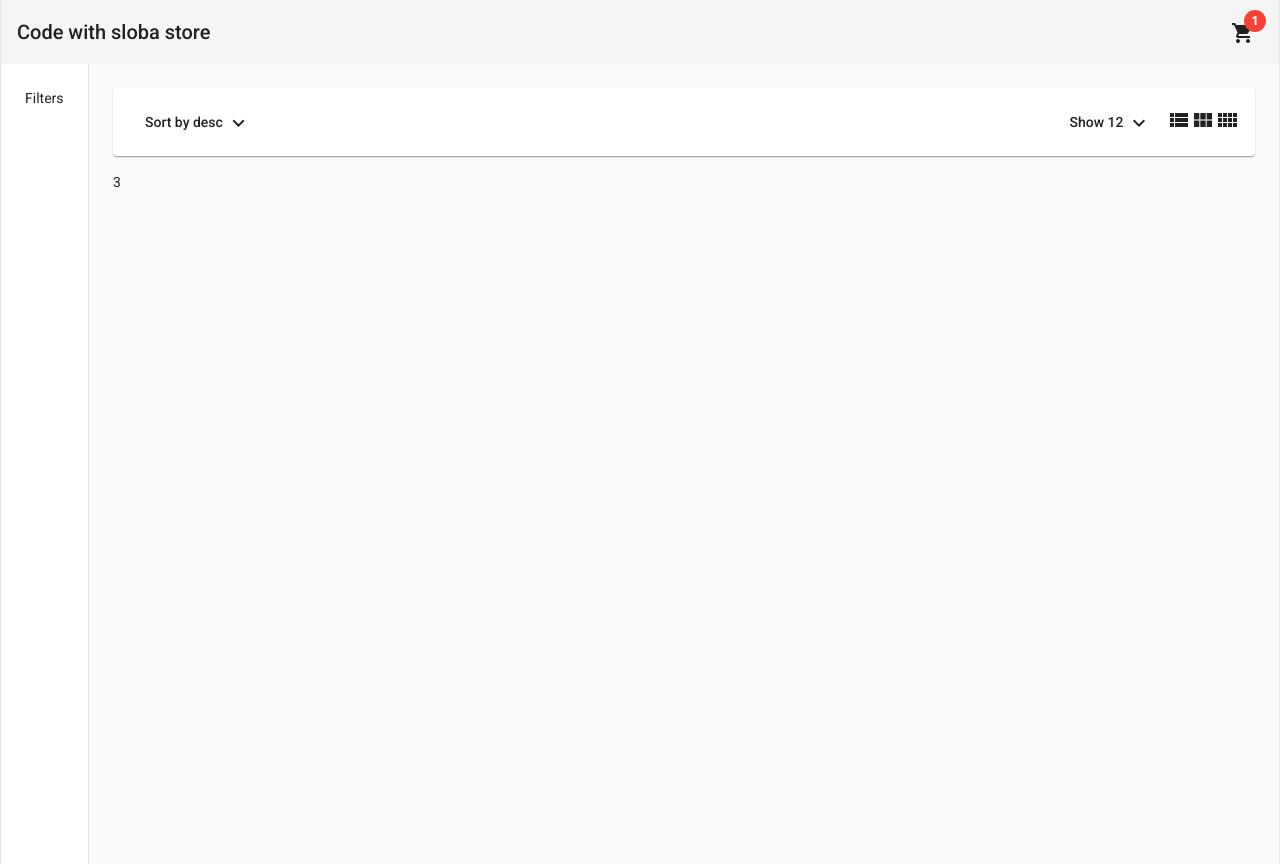
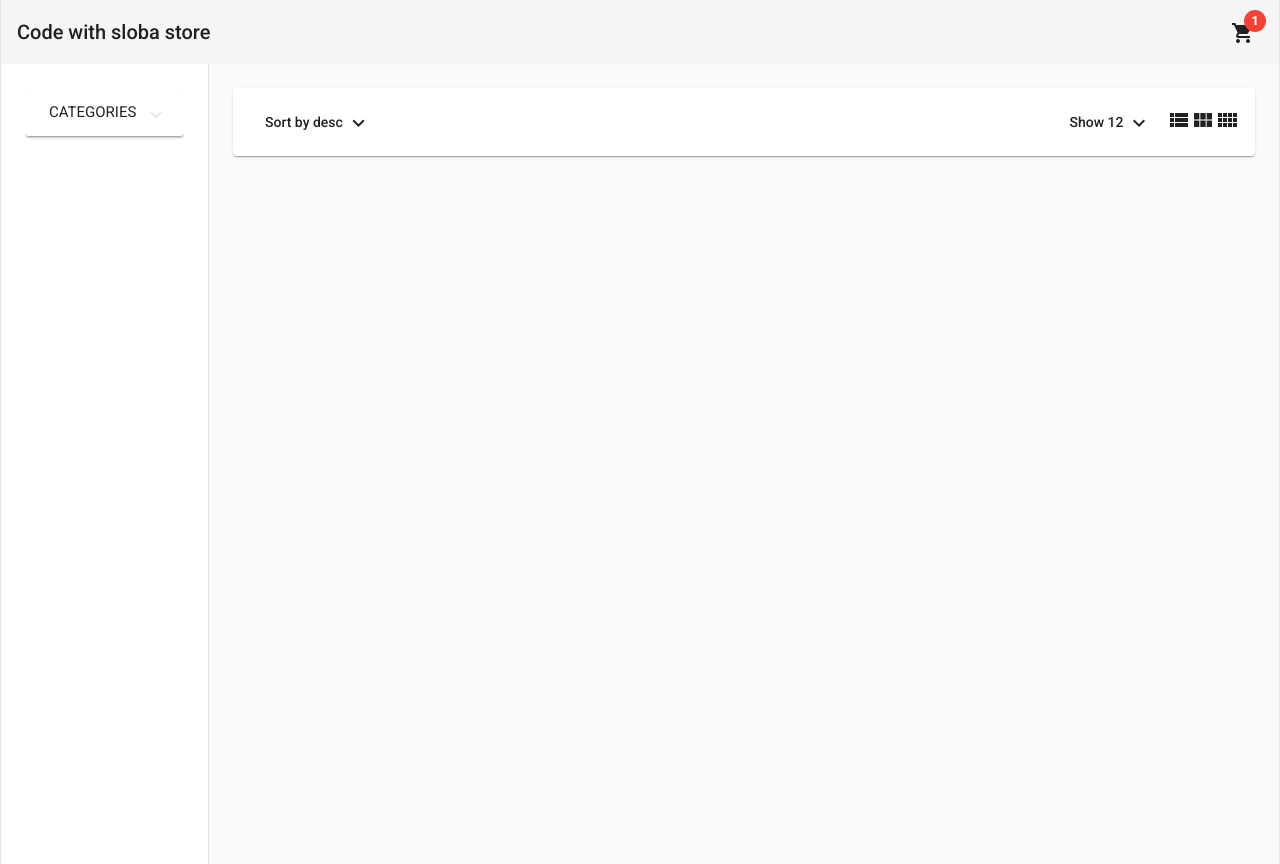
Before and after one commit to kel7774/angular-shop, an Angular app: page /home in a window 1280 px wide. Built offline with nearby package versions, Linux system fonts and the light colour scheme.

Commit message:
create filters as categories

```diff
--- a/src/app/app.module.ts
+++ b/src/app/app.module.ts
@@ -20,13 +20,15 @@
 import { HeaderComponent } from './components/header/header.component';
 import { HomeComponent } from './pages/home/home.component';
 import { ProductsHeaderComponent } from './pages/components/products-header/products-header.component';
+import { FiltersComponent } from './pages/home/components/filters/filters.component';
 
 @NgModule({
   declarations: [
     AppComponent,
     HeaderComponent,
     HomeComponent,
-    ProductsHeaderComponent
+    ProductsHeaderComponent,
+    FiltersComponent
   ],
   imports: [
     BrowserModule,
--- /dev/null
+++ b/src/app/pages/home/components/filters/filters.component.html
@@ -0,0 +1,10 @@
+<mat-expansion-panel *ngIf="categories">
+  <mat-expansion-panel-header>
+    <mat-panel-title>CATEGORIES</mat-panel-title>
+  </mat-expansion-panel-header>
+  <mat-selection-list [multiple]="false">
+    <mat-list-option *ngFor="let category of categories" [value]="category">
+      <button (click)="onShowCategory(category)">{{category}}</button>
+    </mat-list-option>
+  </mat-selection-list>
+</mat-expansion-panel>
--- /dev/null
+++ b/src/app/pages/home/components/filters/filters.component.ts
@@ -0,0 +1,19 @@
+import { Component, EventEmitter, OnInit, Output } from '@angular/core';
+
+@Component({
+  selector: 'app-filters',
+  templateUrl: './filters.component.html'
+})
+export class FiltersComponent implements OnInit {
+  @Output() showCategory = new EventEmitter<string>()
+  categories = ['shoes', 'sports']
+  constructor() { }
+
+  ngOnInit(): void {
+  }
+
+  onShowCategory(category: string): void {
+    this.showCategory.emit(category)
+  }
+
+}
--- a/src/app/pages/home/home.component.html
+++ b/src/app/pages/home/home.component.html
@@ -1,10 +1,10 @@
 <mat-drawer-container [autosize]="true" class="min-h-full max-w-7xl mx-auto border-x">
   <mat-drawer mode="side" opened class="p-6">
-    <div>Filters</div>
+    <app-filters (showCategory)="onShowCategory($event)"></app-filters>
   </mat-drawer>
   <mat-drawer-content class="p-6">
     <app-products-header (columnsCountChange)="onColumnsCountChange($event)">
     </app-products-header>
-    {{cols}}
+    {{category}}
   </mat-drawer-content>
 </mat-drawer-container>
--- a/src/app/pages/home/home.component.ts
+++ b/src/app/pages/home/home.component.ts
@@ -6,6 +6,7 @@
 })
 export class HomeComponent implements OnInit {
   cols = 3;
+  category: string | undefined;
   constructor() { }
 
   ngOnInit(): void {
@@ -15,4 +16,8 @@
     this.cols = colsNumber
   }
 
+  onShowCategory(newCategory: string): void {
+    this.category = newCategory
+  }
+
 }
```
